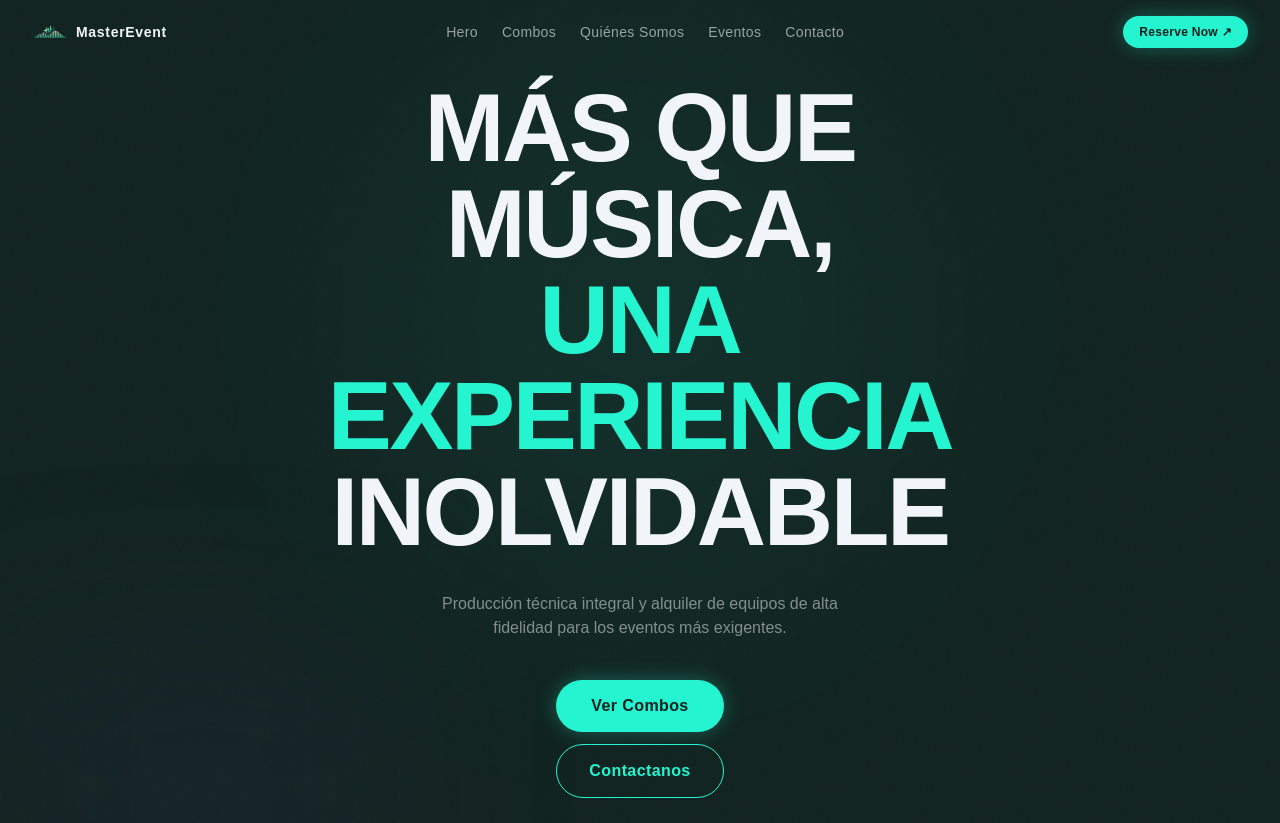
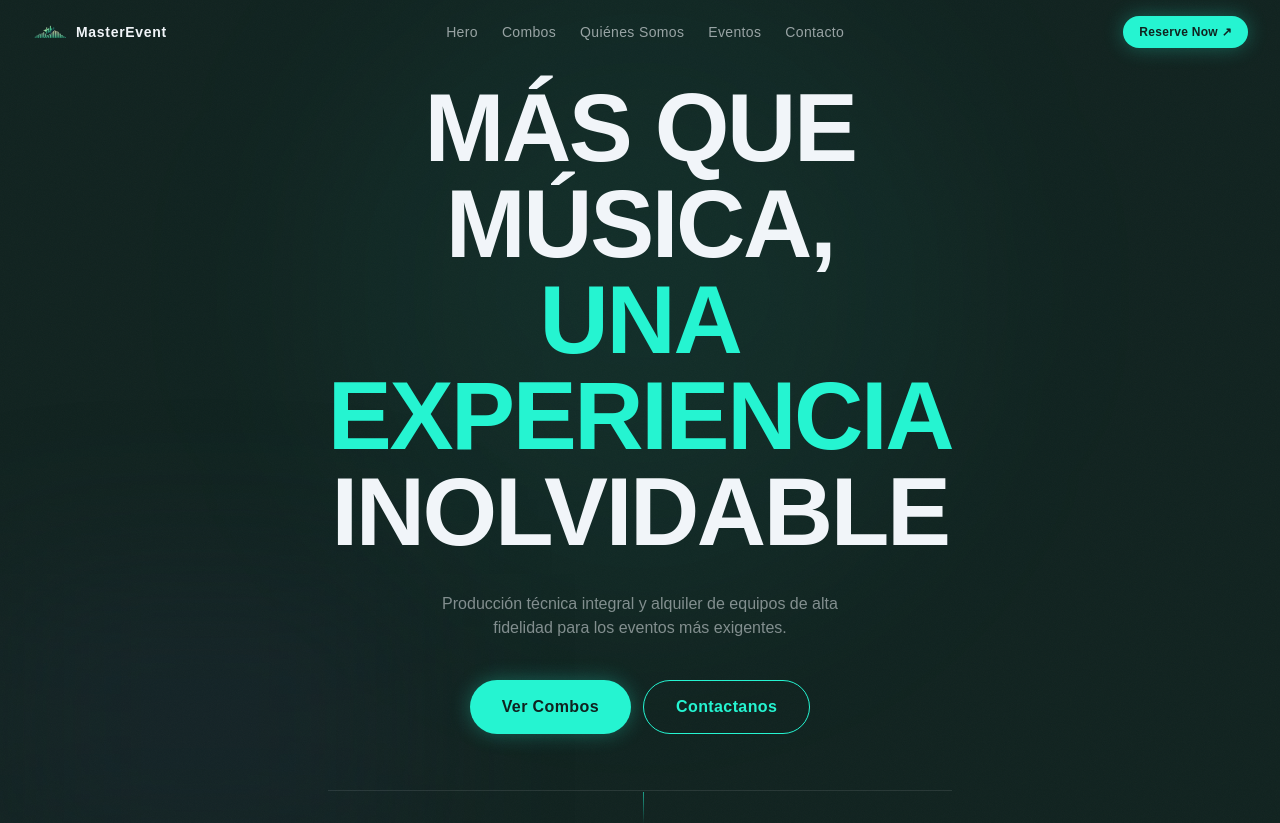
Before and after one commit to Lisandro-10/master-event, a Next.js app: page / in a window 1280 px wide. Shown: the top 823 px of the page. Built offline with nearby package versions, Linux system fonts and the light colour scheme.

Commit message:
fix hydratation try 1

```diff
--- a/src/components/sections/ComboModal.tsx
+++ b/src/components/sections/ComboModal.tsx
@@ -1,7 +1,7 @@
 "use client";
 
 import React, { useState, useEffect } from "react";
-import { Combo } from "@/data/index";
+import type { Combo } from "@/data/types";
 import { Badge } from "@/components/ui/Badge";
 import { Button } from "@/components/ui/Button";
 
--- a/src/components/sections/CombosSection.tsx
+++ b/src/components/sections/CombosSection.tsx
@@ -1,7 +1,8 @@
 "use client";
 
 import React, { useState } from "react";
-import { combos, Combo } from "@/data/index";
+import { combos } from "@/data/index";
+import type { Combo } from "@/data/types";
 import { SectionLabel } from "@/components/ui/SectionLabel";
 import { Badge } from "@/components/ui/Badge";
 import { Button } from "@/components/ui/Button";
--- a/src/data/index.ts
+++ b/src/data/index.ts
@@ -1,35 +1,7 @@
-// ─── Types ───────────────────────────────────────────────────────────────────
+import type { Combo, EventItem } from "@/data/types";
 
-export interface ComboEquipment {
-  name: string;
-  description: string;
-}
-
-export interface ComboSpec {
-  label: string;
-  value: string;
-  sub?: string;
-}
-
-export interface Combo {
-  id: string;
-  badge: string;
-  title: string;
-  subtitle: string;
-  description: string;
-  imagePlaceholder: string; // gradient class for placeholder
-  equipment: ComboEquipment[];
-  specs: ComboSpec[];
-}
-
-export interface EventItem {
-  id: string;
-  type: string;
-  title: string;
-  description: string;
-  imagePlaceholder: string;
-  span?: "wide" | "tall" | "normal";
-}
+// Re-export types for convenience
+export type { Combo, ComboEquipment, ComboSpec, EventItem } from "@/data/types";
 
 // ─── Combos ──────────────────────────────────────────────────────────────────
 
@@ -143,7 +115,7 @@ export const combos: Combo[] = [
   },
 ];
 
-// ─── Events ───────────────────────────────────────────────────────────────────
+// ─── Events ──────────────────────────────────────────────────────────────────
 
 export const events: EventItem[] = [
   {
--- /dev/null
+++ b/src/data/types.ts
@@ -0,0 +1,32 @@
+// ─── Types only — importar desde acá para evitar cross-boundary issues ───────
+
+export interface ComboEquipment {
+  name: string;
+  description: string;
+}
+
+export interface ComboSpec {
+  label: string;
+  value: string;
+  sub?: string;
+}
+
+export interface Combo {
+  id: string;
+  badge: string;
+  title: string;
+  subtitle: string;
+  description: string;
+  imagePlaceholder: string;
+  equipment: ComboEquipment[];
+  specs: ComboSpec[];
+}
+
+export interface EventItem {
+  id: string;
+  type: string;
+  title: string;
+  description: string;
+  imagePlaceholder: string;
+  span?: "wide" | "tall" | "normal";
+}
--- a/tailwind.config.ts
+++ b/tailwind.config.ts
@@ -8,6 +8,8 @@ const config: Config = {
   ],
   theme: {
     screens: {
+      // ── Mobile ──────────────────────────────────────────────────
+      sm:  "640px",   // iPhone 6/7/8 / Galaxy S5  (640×1136)
       // ── Tablet ──────────────────────────────────────────────────
       md:  "768px",   // iPad Mini / iPad Air portrait  (768×1024)
       lg:  "1024px",  // iPad Pro / laptop 13"          (1024×1366)
```
Also changed, not shown: package.json (+5 -5 lines), 1 other file (tests, documents, lock files or other folders).
